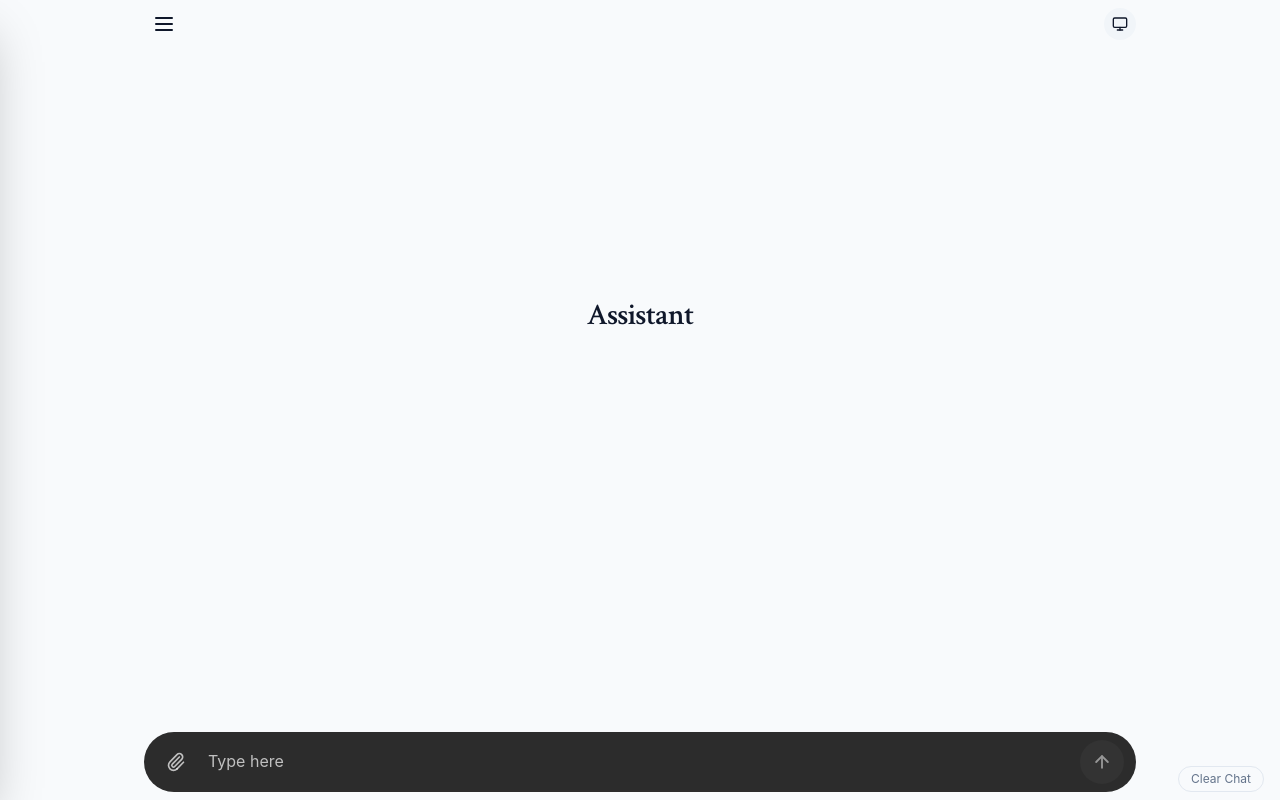
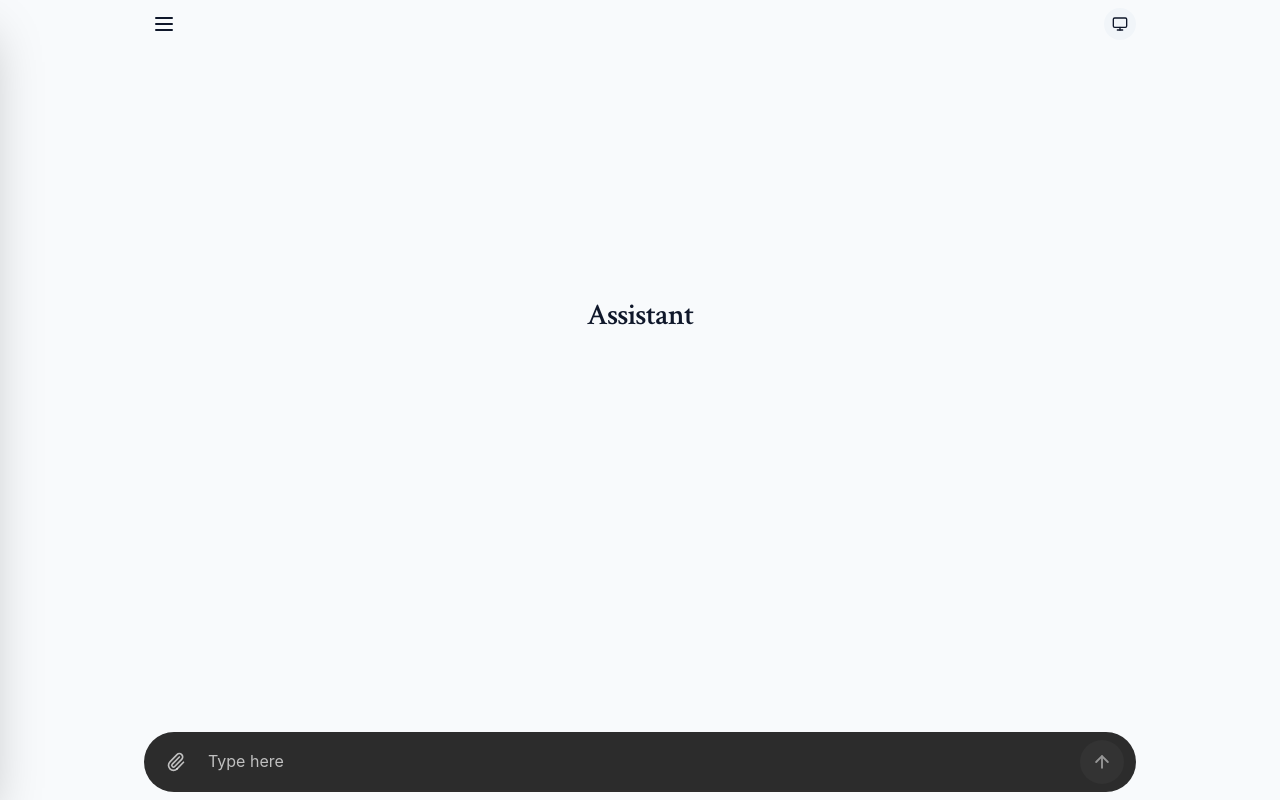
Before and after one commit to ICholding/omo-startup-2.0, a React (Vite) app in the folder frontend/: page /chat in a window 1280 px wide. Built offline with nearby package versions, Linux system fonts and the light colour scheme.

Commit message:
ui: remove Clear Chat button from chat interface

```diff
--- a/frontend/src/pages/chat-interface/index.jsx
+++ b/frontend/src/pages/chat-interface/index.jsx
@@ -219,19 +219,6 @@ const ChatInterface = () => {
     handleSendMessage(suggestionText);
   };
 
-  const clearConversation = () => {
-    setMessages([]);
-    try {
-      const storedMap = localStorage.getItem(CHAT_MESSAGES_BY_SESSION_KEY);
-      const parsed = storedMap ? JSON.parse(storedMap) : {};
-      if (sessionId) delete parsed[sessionId];
-      localStorage.setItem(CHAT_MESSAGES_BY_SESSION_KEY, JSON.stringify(parsed));
-    } catch {
-      // Ignore storage write issues
-    }
-    localStorage.removeItem(CHAT_MESSAGES_KEY);
-  };
-
   const handleActiveSessionChange = (sessionInfo) => {
     const nextTitle = typeof sessionInfo === 'string' ? sessionInfo : sessionInfo?.name;
     const nextSessionId = sessionInfo?.id || null;
@@ -409,15 +396,6 @@ const ChatInterface = () => {
 
             {!isSidebarActive && (
               <>
-                <div className="px-4 pb-2 flex items-center gap-3 justify-end">
-                  <button
-                    onClick={clearConversation}
-                    className="text-xs px-3 py-1 rounded-full border border-border text-muted-foreground hover:text-foreground"
-                    type="button"
-                  >
-                    Clear Chat
-                  </button>
-                </div>
                 <MessageInput
                   onSendMessage={handleSendMessage}
                   disabled={isStreaming}
```
